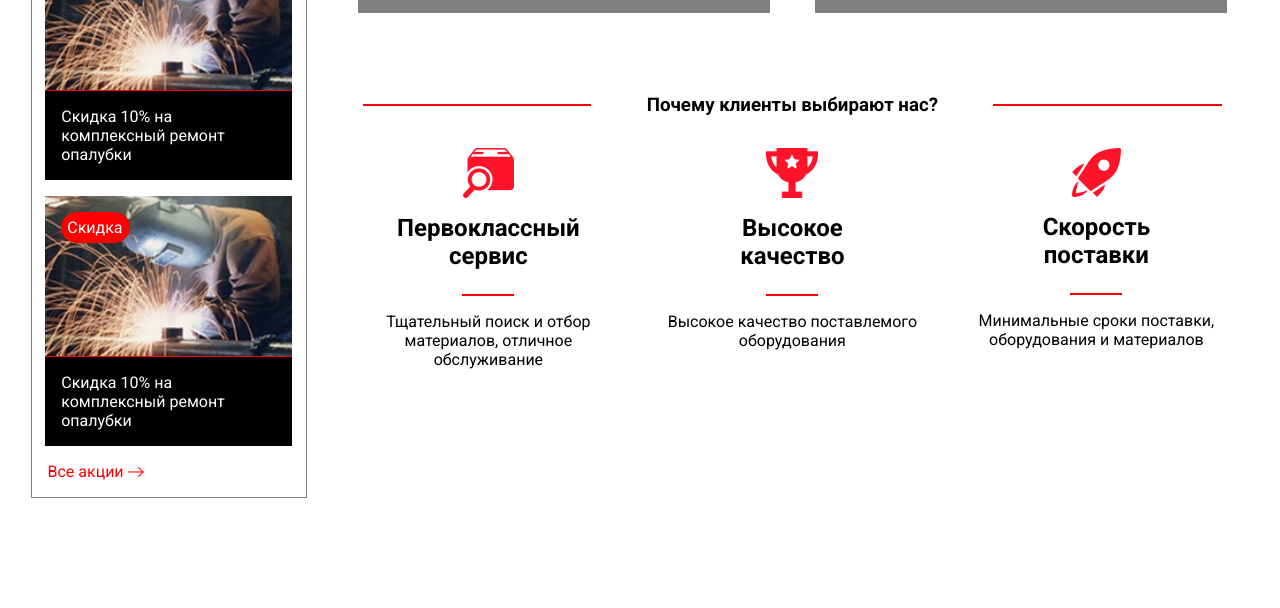
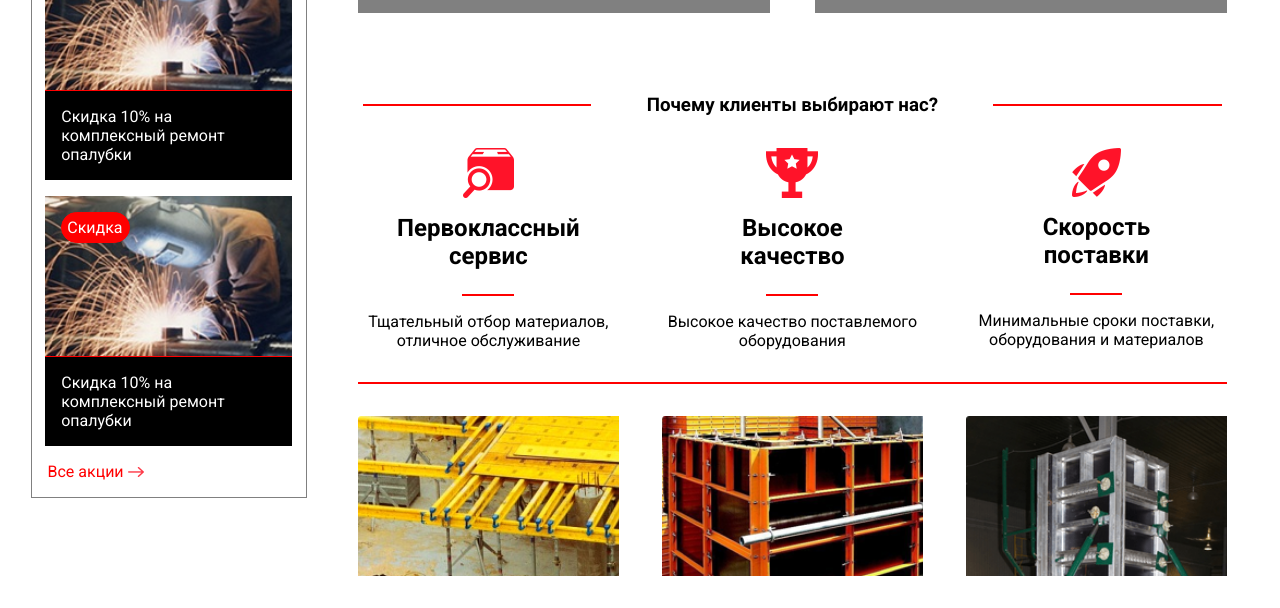
Before and after one commit to Rmnzm/layout_canvas, a plain HTML site: page index.html in a window 1280 px wide. Shown: the part 1107-1715 px from the top of the page. Before the commit the page ends 1605 px from the top, so only its background shows below. Drawn offline with Linux system fonts and the light colour scheme.

Commit message:
continue project in not adaptive

```diff
--- a/index.html
+++ b/index.html
@@ -229,7 +229,7 @@
 
                             </div>
                             <div class="text">
-                                <p>Тщательный поиск и отбор материалов, отличное обслуживание</p>
+                                <p>Тщательный отбор материалов, отличное обслуживание</p>
                             </div>
                         </div>
                         <div class="box">
@@ -262,6 +262,46 @@
                         </div>
                     </div>
                 </div>
+                <div class="main-line">
+
+                </div>
+                <div class="main-columns">
+                    <div class="main-column">
+                        <div class="main-column-img-1">
+
+                        </div>
+                        <div class="main-column-text">
+                            <h5></h5>
+                            <p><a href=""></a></p>
+                            <p><a href=""></a></p>
+                            <p><a href=""></a></p>
+                            <p><a href=""></a></p>
+                            <p><a href=""></a></p>
+                            <p><a href=""></a></p>
+                            <h5></h5>
+                            <p><a href=""></a></p>
+                            <p><a href=""></a></p>
+                            <p><a href=""></a></p>
+                            <p><a href=""></a></p>
+                        </div>
+                    </div>
+                    <div class="main-column">
+                        <div class="main-column-img-2">
+
+                        </div>
+                        <div class="main-column-text">
+
+                        </div>
+                    </div>
+                    <div class="main-column">
+                        <div class="main-column-img-3">
+
+                        </div>
+                        <div class="main-column-text">
+
+                        </div>
+                    </div>
+                </div>
             </main>
         </article>
     </section>
--- a/style.css
+++ b/style.css
@@ -640,3 +640,57 @@ body
 {
     text-align: center;
 }
+
+/*   LINE   */
+
+.main-line
+{
+    width: 95%;
+    height: 2px;
+    margin: auto;
+    background: red;
+    margin-top: 2em;
+    margin-bottom: 2em;
+}
+
+/*   MAIN COLUMNS   */
+
+.main-columns
+{
+    width: 95%;
+    margin: auto;
+    display: flex;
+    justify-content: space-between;
+}
+
+.main-columns > .main-column
+{
+    width: 30%;
+}
+
+.main-columns > .main-column > .main-column-img-1
+{
+    background: url(images/opalubka_typ.png);
+    background-size: cover;
+    height: 10em;
+    width: 100%;
+    margin-bottom: 2em;
+}
+
+.main-column > .main-column-img-2
+{
+    background: url(images/opalubka_naznach.png);
+    background-size: cover;
+    height: 10em;
+    width: 100%;
+    margin-bottom: 2em;
+}
+
+.main-column > .main-column-img-3
+{
+    background: url(images/opalubka_material.png);
+    background-size: cover;
+    height: 10em;
+    width: 100%;
+    margin-bottom: 2em;
+}
```
Also changed, not shown: images/opalubka_material.png (renamed from images/opalubka material.png), images/opalubka_naznach.png (renamed from images/opalubka naznach.png), images/opalubka_typ.png (renamed from images/opalubka typ.png).
